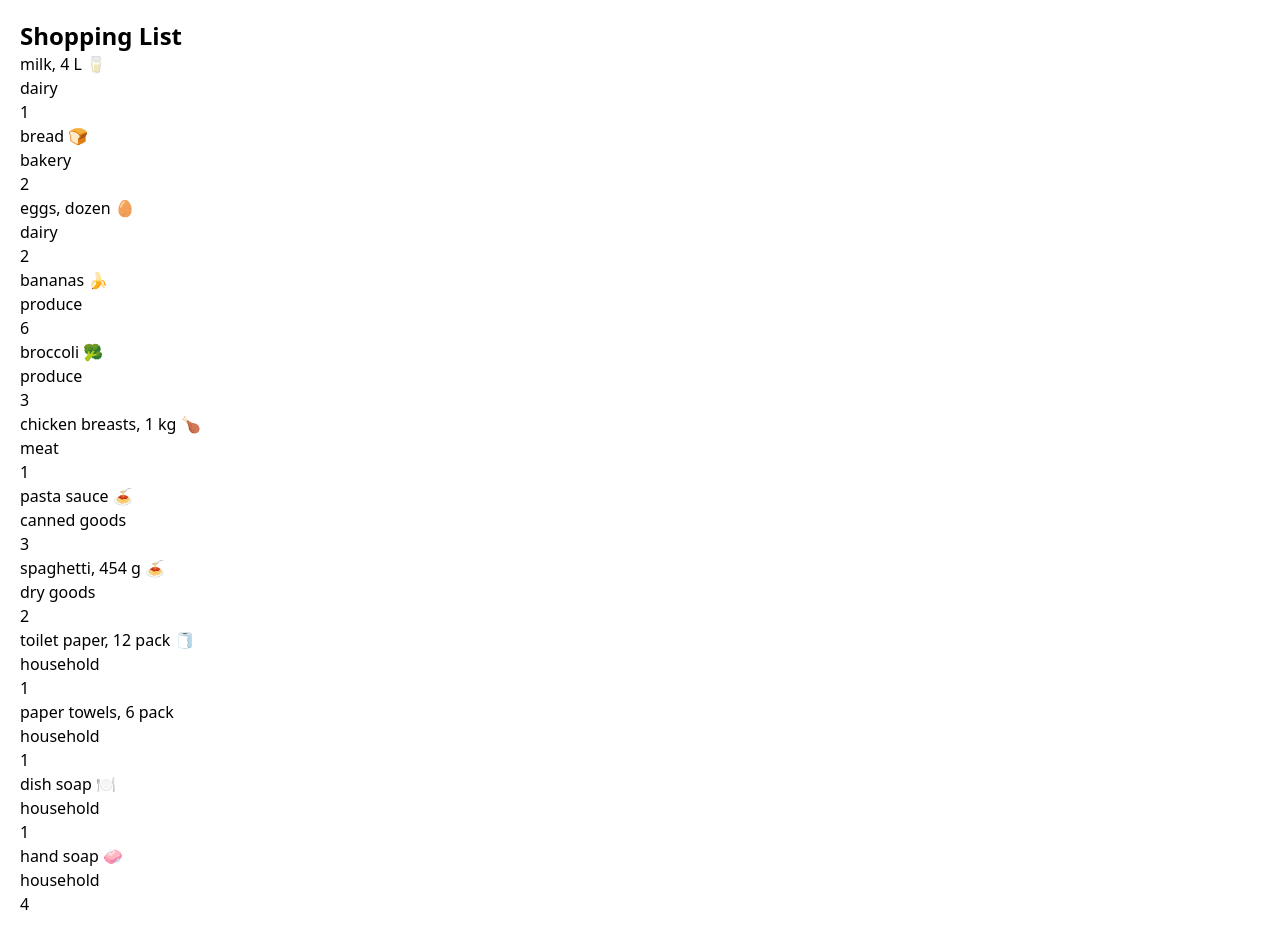
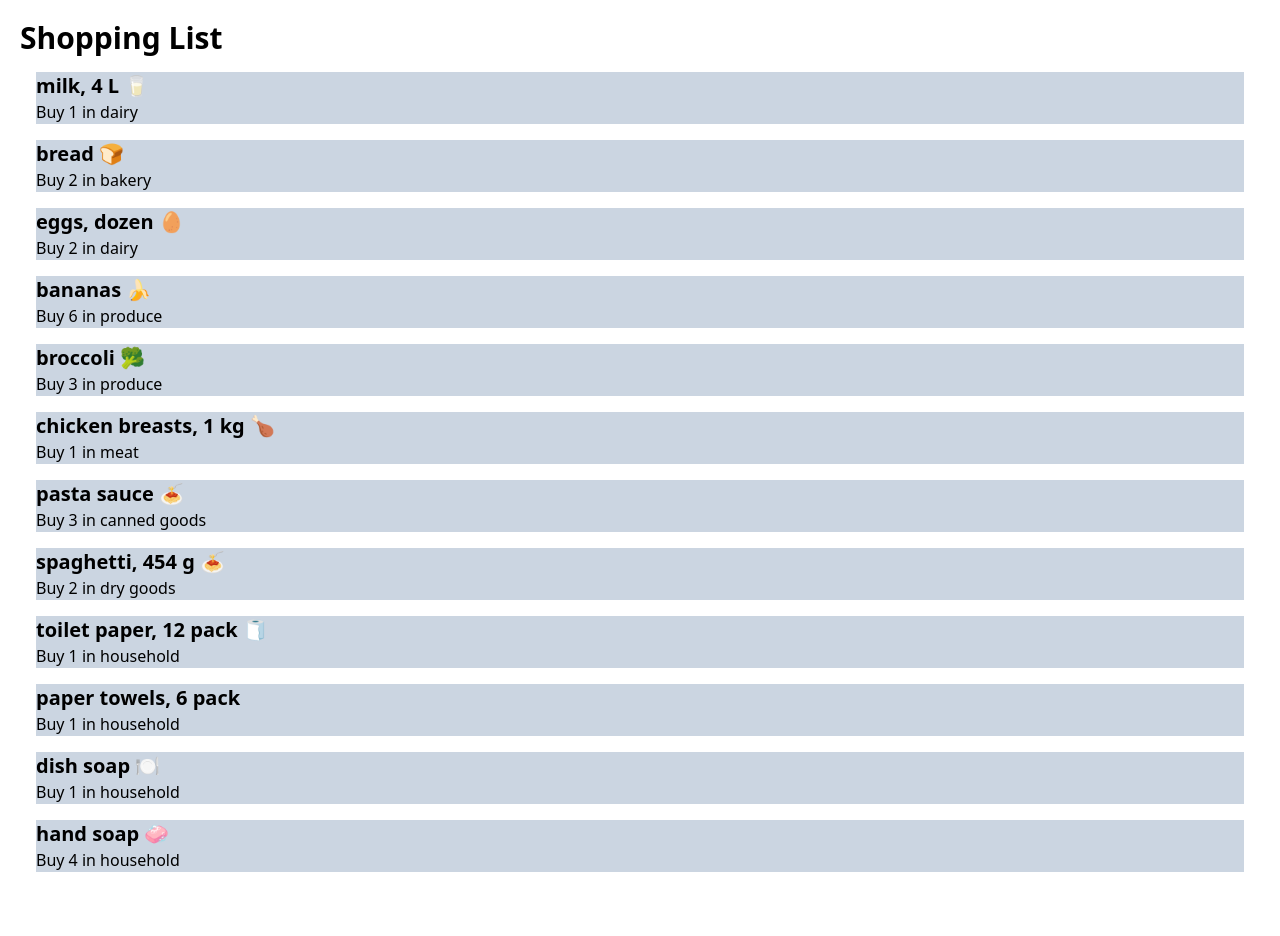
Before and after one commit to chinedu-amaechi/cprg306-assignments, a Next.js app: page /week-3 in a window 1280 px wide. After the commit the page ends 892 px from the top, so only its background shows below. Built offline with nearby package versions, Linux system fonts and the light colour scheme.

Commit message:
Tailwind CSS Styling
Adding some styling to the item list.

```diff
--- a/app/week-3/item.js
+++ b/app/week-3/item.js
@@ -3,9 +3,12 @@ export default function Item({name, quantity, category}) {
 
      return (
         <section>
-            <p>{name}</p>
-            <p>{category}</p>
-            <p>{quantity}</p>
+            <div className="m-4 bg-slate-300">
+            <ol>
+                <li className="text-xl font-sans font-bold">{name}</li>
+                <li>Buy {quantity} in {category}</li>
+            </ol>
+            </div>
         </section>
     );
 }
--- a/app/week-3/page.js
+++ b/app/week-3/page.js
@@ -4,7 +4,7 @@ import ItemList from "./item-list";
 export default function Page() {
     return (
         <main className="m-5">
-            <h1 className="font-bold text-2xl">Shopping List</h1>
+            <h1 className="font-extrabold text-3xl">Shopping List</h1>
             <ItemList />
         </main>
     );
```
